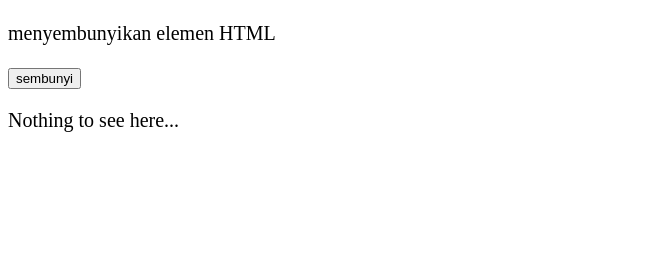
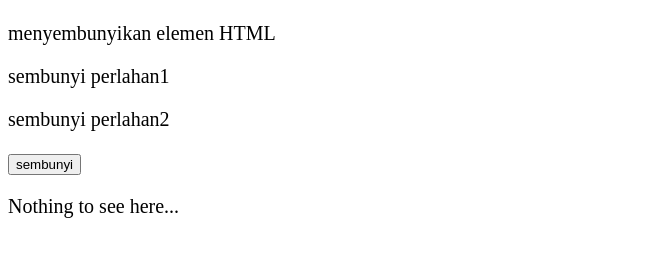
Before and after one commit to nandiseptiana/Latihan17, a plain HTML site: page index.html in a window 1280 px wide. Shown: the part 252-508 px from the top of the page, without its empty margins (0-659 px from the left). Drawn offline with nearby package versions, Linux system fonts and the light colour scheme.

Commit message:
menyembunyikan perlahan

```diff
--- a/index.html
+++ b/index.html
@@ -22,6 +22,8 @@
   <h2>contoh</h2>
 
   <p id="elemen1">menyembunyikan elemen HTML</p>
+  <p class="perlahan">sembunyi perlahan1</p>
+  <p class="perlahan">sembunyi perlahan2</p>
   <button id="tombol1">sembunyi</button>
 
   <script>
@@ -30,6 +32,7 @@
       // menyembunyikan paragraf
       $("#tombol1").click(function() {
         $("#elemen1").hide()
+        $(".perlahan").fadeOut("slow")
       })
     })
   </script>
```
